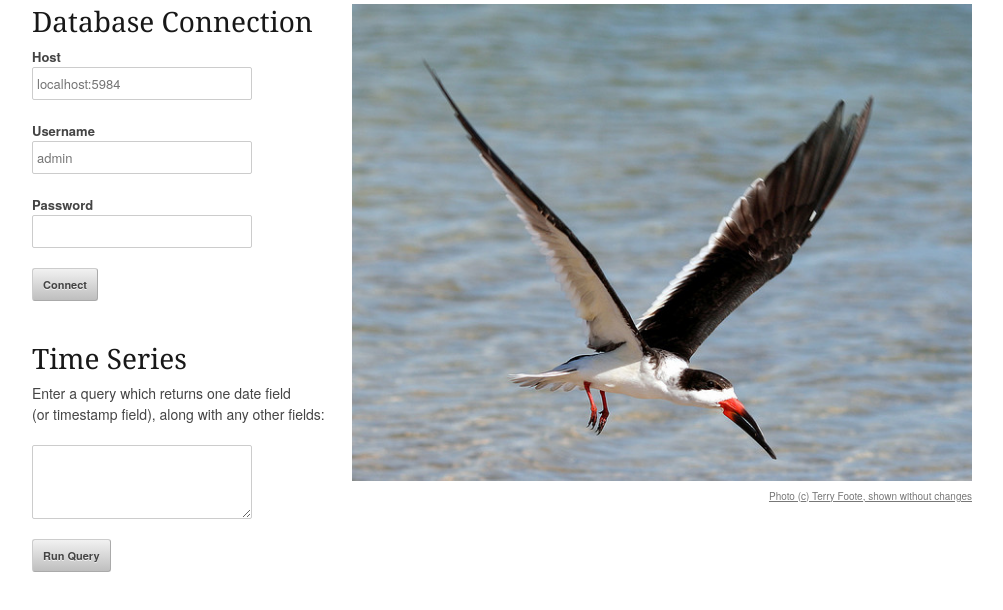
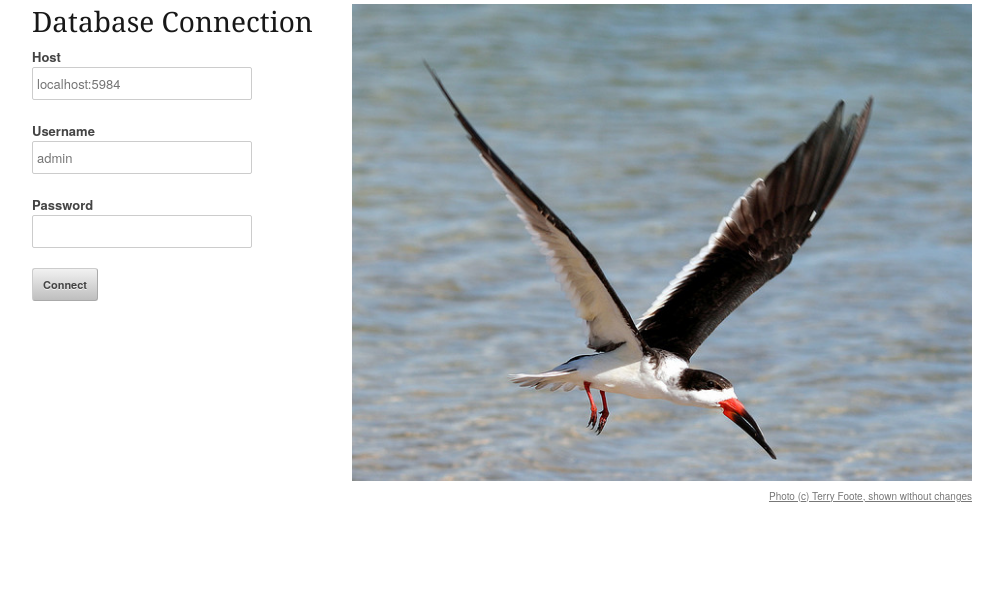
Before and after one commit to rtfeldman/vizbird, a plain HTML site: page resources/public/index.html in a window 1280 px wide. Shown: the part 110-720 px from the top of the page, without its empty margins (138-1141 px from the left). Drawn offline with Linux system fonts and the light colour scheme.

Commit message:
Hide Time Series form initially.

```diff
--- a/resources/public/index.html
+++ b/resources/public/index.html
@@ -63,7 +63,7 @@
         <button type="submit">Connect</button>
       </form>
 
-      <form id="time-series">
+      <form id="time-series" style="display:none">
         <h3>Time Series</h3>
 
         <p>Enter a query which returns <b>one date field</b>
```
